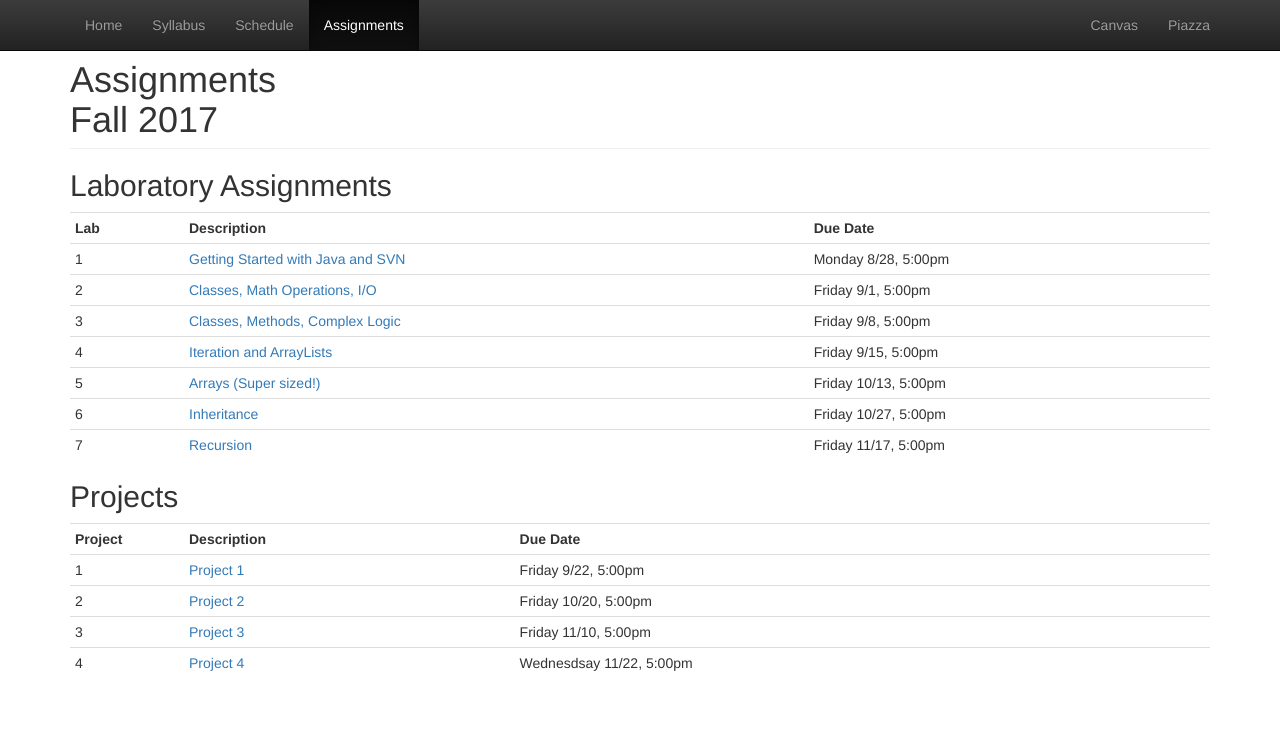
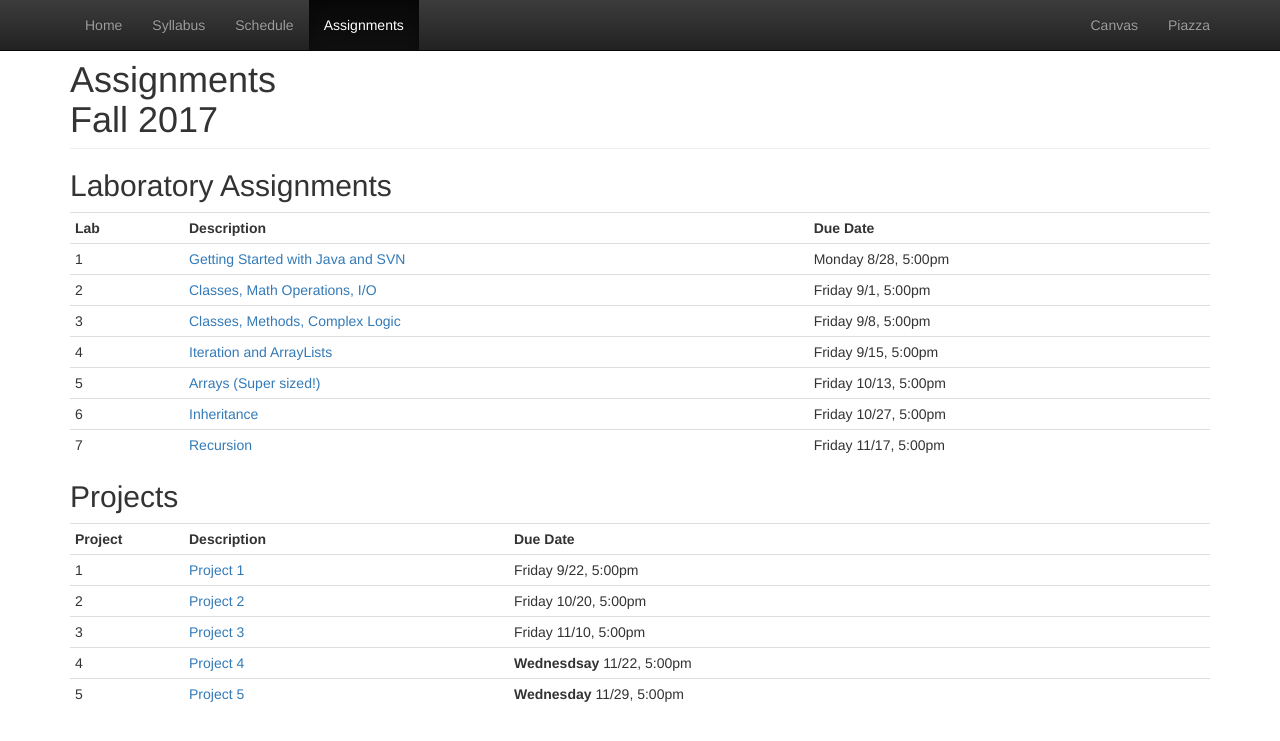
Before and after one commit to CS112-F17/cs112-f17.github.io, a Jekyll site: the page built from assignments.html, in a window 1280 px wide. Shown: the top 741 px of the page. Built offline with Jekyll 4.4.1, drawn with Linux system fonts in a browser that asks for light colours.

Commit message:
adding project 5

```diff
--- a/assignments.html
+++ b/assignments.html
@@ -87,15 +87,13 @@ title: Assignments
    <tr>
      <td>4</td>
      <td><a href="https://github.com/CS112-F17/projects/blob/master/project4.md">Project 4</a></td>
-     <td>Wednesdsay 11/22, 5:00pm</td>
+     <td><strong>Wednesdsay</strong> 11/22, 5:00pm</td>
    </tr>
-<!--
    <tr>
      <td>5</td>
      <td><a href="https://github.com/CS112-F17/projects/blob/master/project5.md">Project 5</a></td>
-     <td>Wednesday 11/30, 5:00pm</td>
+     <td><strong>Wednesday</strong> 11/29, 5:00pm</td>
    </tr>
--->
  </tbody>
 </table>
 
--- a/schedule.html
+++ b/schedule.html
@@ -281,7 +281,7 @@ title: Schedule
 		<td>
 			<a href="https://github.com/CS112-F17/projects/blob/master/project4.md"><strong>Due WEDNESDAY!!!</strong> - Project 4</a>
 <!-- 				<a href="https://github.com/CS112-F17/labs/blob/master/lab8.md">Lab 8 (Optional) - Due Wednesday</a><br/>
-	<a href="https://github.com/CS112-F17/projects/blob/master/project5.md">Project 5 - Due Wednesday</a>
+	<a href="https://github.com/CS112-F17/projects/blob/master/project5.md">Project 5 - Due Wednesday</a>-->
 		</td>
 	</tr>
 	<tr>
@@ -292,7 +292,7 @@ title: Schedule
 		<!-- 				<a href="https://github.com/CS112-F17/notes/blob/master/exam3review.md">Exam 3 Review</a><br/> -->
 		</td>
 		<td>
-
+			<a href="https://github.com/CS112-F17/projects/blob/master/project5.md"><strong>Due WEDNESDAY!!!</strong> - Project 5</a>
 		</td>
 	</tr>
 	<tr>
```
